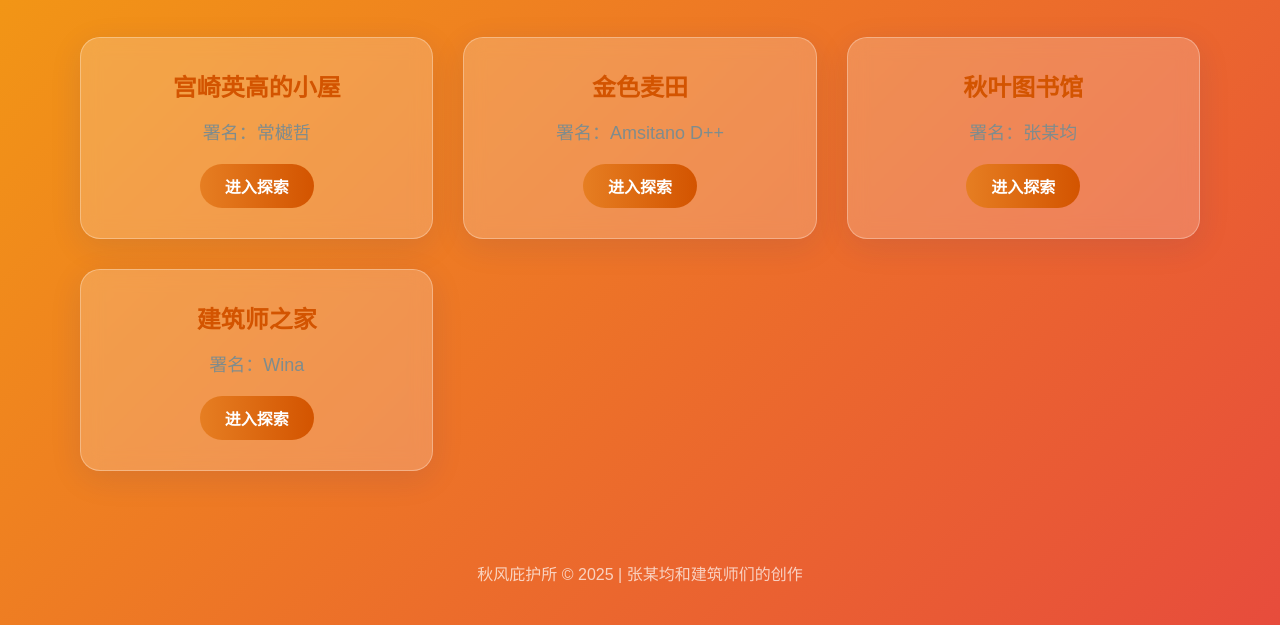
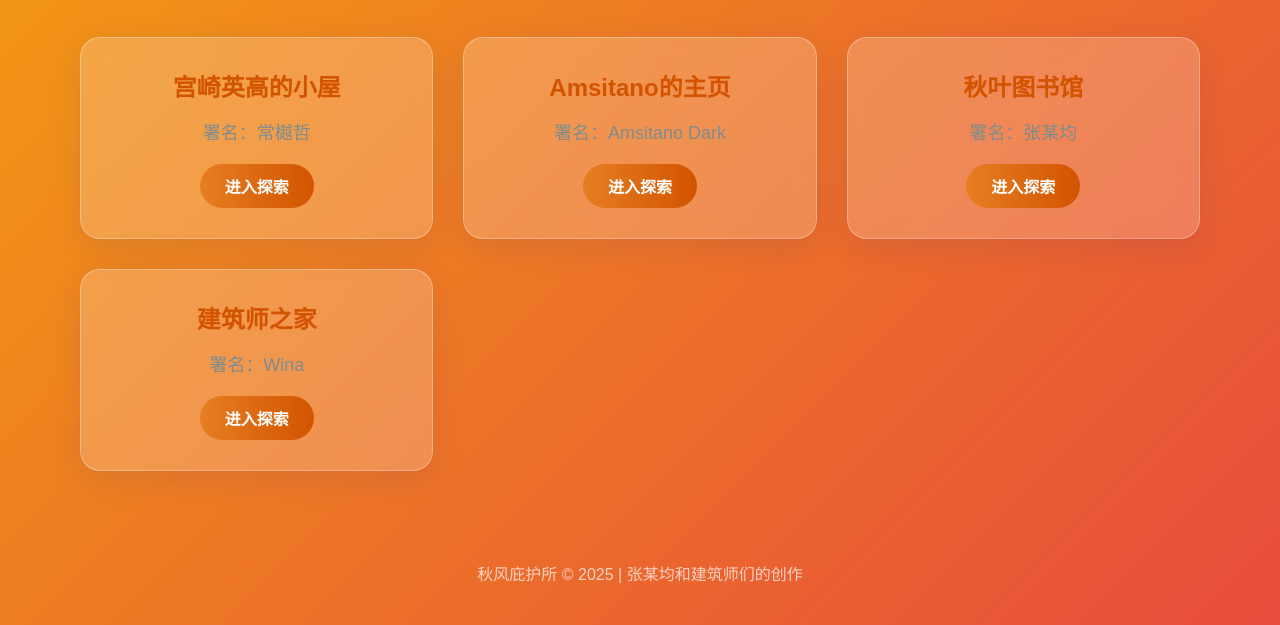
Before and after one commit to CoconutShoe114/CoconutShoe114.github.io, a plain HTML site: page option.html in a window 1280 px wide. Shown: the part 175-800 px from the top of the page. Drawn offline with Linux system fonts and the light colour scheme.

Commit message:
Update option.html

```diff
--- a/option.html
+++ b/option.html
@@ -159,9 +159,9 @@
       </div>
 
       <div class="option-card">
-        <h2>金色麦田</h2>
-        <p>署名：Amsitano D++</p>
-        <a href="#" class="enter-btn">进入探索</a>
+        <h2>Amsitano的主页</h2>
+        <p>署名：Amsitano Dark</p>
+        <a href="option/dark.html" class="enter-btn">进入探索</a>
       </div>
 
       <div class="option-card">
```
